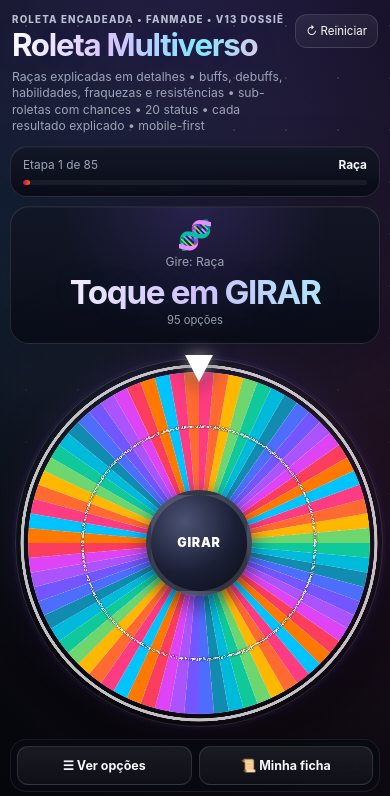
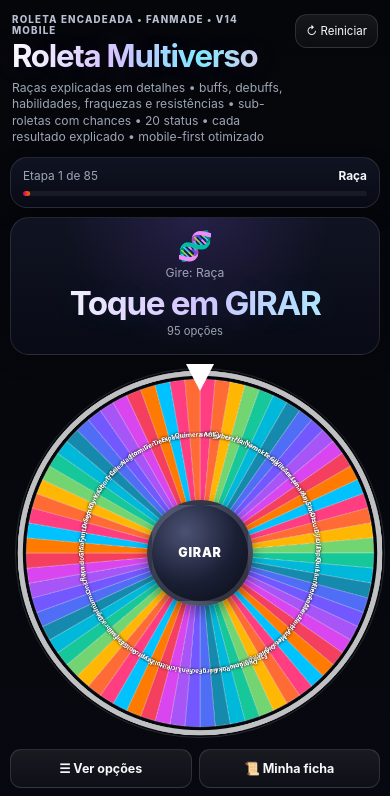
Before and after one commit to zeckofc143-hub/bot-discord-zeck, a website: page public/dashboard/roleta/index.html in a window 390 px wide. Shown: the top 796 px of the page. Drawn offline with Linux system fonts and the light colour scheme.

Commit message:
Load V14 mobile performance and scroll fixes

```diff
--- a/public/dashboard/roleta/index.html
+++ b/public/dashboard/roleta/index.html
@@ -11,14 +11,15 @@
   <link rel="stylesheet" href="./styles-v11.css" />
   <link rel="stylesheet" href="./styles-v12-mobile.css" />
   <link rel="stylesheet" href="./styles-v13-details.css" />
+  <link rel="stylesheet" href="./styles-v14-performance.css" />
 </head>
 <body>
   <main class="app-shell">
     <header class="topbar">
       <div>
-        <p class="eyebrow">ROLETA ENCADEADA • FANMADE • V13 DOSSIÊ</p>
+        <p class="eyebrow">ROLETA ENCADEADA • FANMADE • V14 MOBILE</p>
         <h1>Roleta Multiverso</h1>
-        <p class="subtitle">Raças explicadas em detalhes • buffs, debuffs, habilidades, fraquezas e resistências • sub-roletas com chances • 20 status • cada resultado explicado • mobile-first</p>
+        <p class="subtitle">Raças explicadas em detalhes • buffs, debuffs, habilidades, fraquezas e resistências • sub-roletas com chances • 20 status • cada resultado explicado • mobile-first otimizado</p>
       </div>
       <button id="resetBtn" class="ghost-btn" type="button">↻ Reiniciar</button>
     </header>
@@ -40,7 +41,7 @@
 
     <section class="wheel-wrap">
       <div class="pointer" aria-hidden="true"></div>
-      <canvas id="wheel" width="1200" height="1200" aria-label="Roleta"></canvas>
+      <canvas id="wheel" width="720" height="720" aria-label="Roleta"></canvas>
       <button id="spinBtn" class="spin-btn" type="button">GIRAR</button>
     </section>
 
@@ -99,5 +100,6 @@
   <script src="./race-details-v13.js" defer></script>
   <script src="./app-v11.js" defer></script>
   <script src="./details-ui-v13.js" defer></script>
+  <script src="./performance-v14.js" defer></script>
 </body>
 </html>
```
